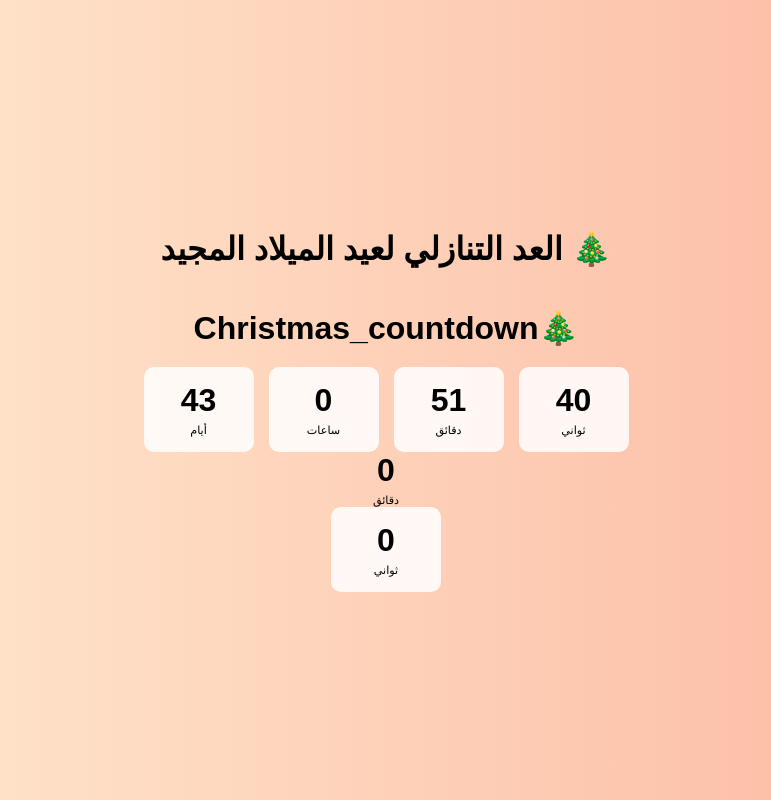
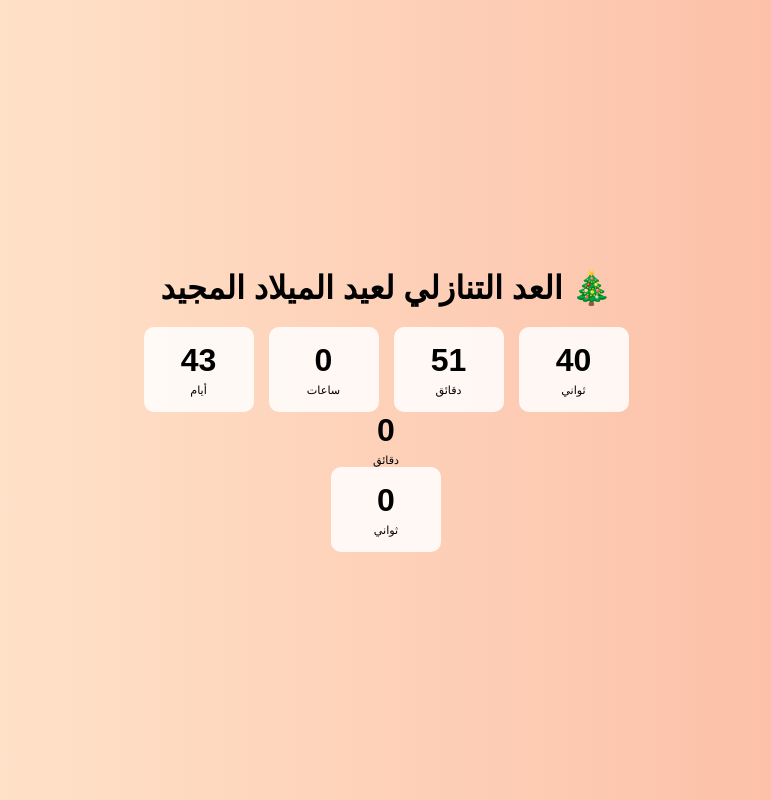
Before and after one commit to johnlatif2026/Merry_Christmas, a plain HTML site: page index.html in a window 1280 px wide. Shown: the whole page, without its empty margins (254-1025 px from the left). Drawn offline with Linux system fonts and the light colour scheme.

Commit message:
Update index.html

```diff
--- a/index.html
+++ b/index.html
@@ -64,7 +64,6 @@
 </head>
 <body>
     <h1>العد التنازلي لعيد الميلاد المجيد 🎄</h1>
-    <h1>Christmas_countdown🎄</h1>
     <div class="countdown">
         <div class="time-box">
             <span class="number" id="days">0</span>
```
